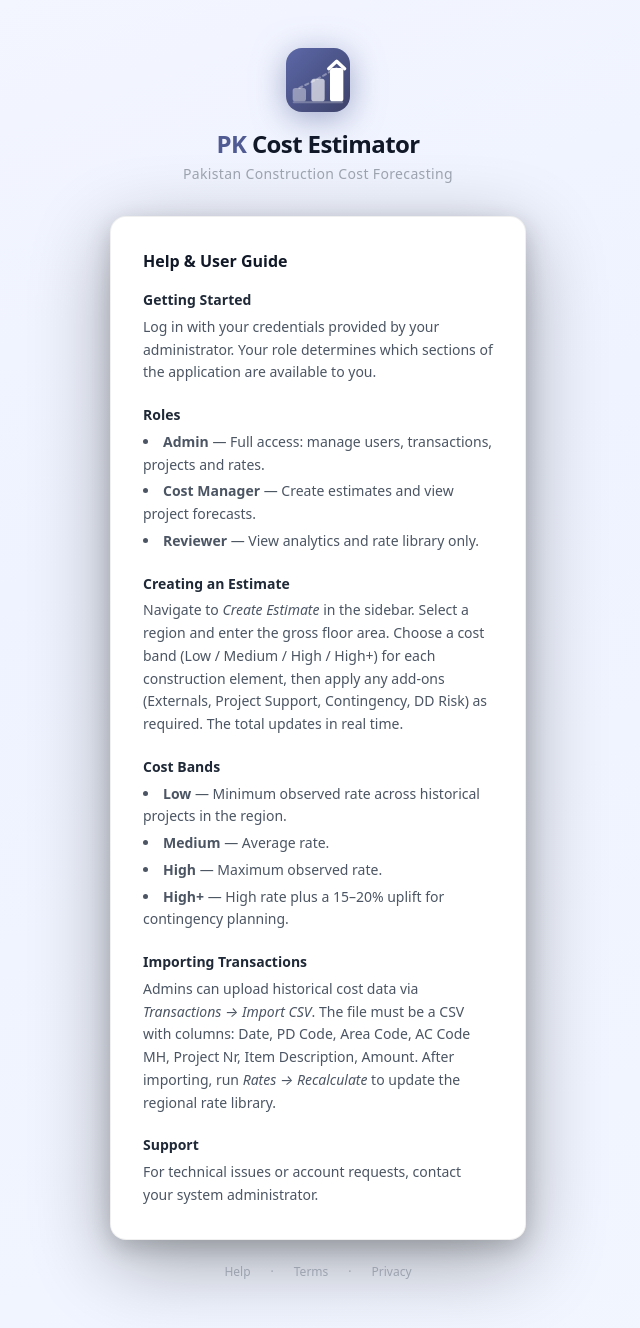
After one commit to Martih70/PKCostEstimator, a Laravel app: page /help in a window 1280 px wide. The commit adds this page. Shown: the whole page, without its empty margins (322-962 px from the left). Run offline with Laravel 12, Linux system fonts and the light colour scheme; style sheets or scripts are compiled from the project's sources; some web fonts are replaced.

Commit message:
Add Help, Terms and Privacy pages with sidebar and login footer links
- Public routes: /help, /terms, /privacy (no auth required)
- Help: user guide covering roles, estimating, cost bands, CSV import
- Terms: authorised use, estimate disclaimer, liability limitation
- Privacy: data held, usage, retention, cookies
- guest.blade.php: footer links below login card; $wide prop for wider
  card on content pages (42rem vs 26rem)
- app.blade.php: Help · Terms · Privacy links in sidebar footer

Co-Authored-By: Claude Sonnet 4.6 <noreply@anthropic.com>

```diff
--- a/resources/views/layouts/guest.blade.php
+++ b/resources/views/layouts/guest.blade.php
@@ -25,14 +25,16 @@
         @vite(['resources/css/app.css', 'resources/js/app.js'])
     </head>
     <body class="font-sans antialiased" style="background: linear-gradient(135deg, #f7fcff 0%, #f0f7ff 100%); color: #1b1b18; min-height: 100vh;">
-        <div class="min-h-screen flex items-center justify-center px-4 py-12" style="background: linear-gradient(160deg, #f4f6ff 0%, #eef3ff 40%, #f2f6ff 100%);">
-            <div class="w-full" style="max-width: 26rem;">
+        <div class="min-h-screen flex flex-col items-center justify-center px-4 py-12" style="background: linear-gradient(160deg, #f4f6ff 0%, #eef3ff 40%, #f2f6ff 100%);">
+            <div class="w-full" style="max-width: {{ $wide ?? false ? '42rem' : '26rem' }};">
                 <!-- Brand -->
                 <div class="flex flex-col items-center mb-8">
-                    <x-application-logo class="h-16 w-16 mb-4" style="filter: drop-shadow(0 6px 16px rgba(80,91,147,0.5));"/>
-                    <h1 class="text-2xl font-bold tracking-tight">
-                        <span style="color: #505b93;">PK</span><span class="text-gray-900"> Cost Estimator</span>
-                    </h1>
+                    <a href="{{ route('dashboard') }}" class="flex flex-col items-center group">
+                        <x-application-logo class="h-16 w-16 mb-4" style="filter: drop-shadow(0 6px 16px rgba(80,91,147,0.5));"/>
+                        <h1 class="text-2xl font-bold tracking-tight">
+                            <span style="color: #505b93;">PK</span><span class="text-gray-900"> Cost Estimator</span>
+                        </h1>
+                    </a>
                     <p class="text-sm text-gray-400 mt-1 tracking-wide">Pakistan Construction Cost Forecasting</p>
                 </div>
 
@@ -40,6 +42,15 @@
                 <div class="bg-white rounded-2xl px-8 py-8" style="border: 1px solid rgba(0,0,0,0.06); box-shadow: 0 22px 80px rgba(0,0,0,0.32), 0 8px 24px rgba(0,0,0,0.18);">
                     {{ $slot }}
                 </div>
+
+                <!-- Footer links -->
+                <div class="flex items-center justify-center gap-5 mt-6 text-xs text-gray-400">
+                    <a href="{{ route('help') }}"    class="hover:text-gray-600 transition">Help</a>
+                    <span>·</span>
+                    <a href="{{ route('terms') }}"   class="hover:text-gray-600 transition">Terms</a>
+                    <span>·</span>
+                    <a href="{{ route('privacy') }}" class="hover:text-gray-600 transition">Privacy</a>
+                </div>
             </div>
         </div>
     </body>
--- /dev/null
+++ b/resources/views/pages/help.blade.php
@@ -0,0 +1,46 @@
+<x-guest-layout :wide="true">
+    <h2 class="text-base font-bold text-gray-900 mb-4">Help &amp; User Guide</h2>
+
+    <div class="space-y-5 text-sm text-gray-600 leading-relaxed">
+
+        <div>
+            <h3 class="font-semibold text-gray-800 mb-1">Getting Started</h3>
+            <p>Log in with your credentials provided by your administrator. Your role determines which sections of the application are available to you.</p>
+        </div>
+
+        <div>
+            <h3 class="font-semibold text-gray-800 mb-1">Roles</h3>
+            <ul class="list-disc list-inside space-y-1">
+                <li><strong>Admin</strong> — Full access: manage users, transactions, projects and rates.</li>
+                <li><strong>Cost Manager</strong> — Create estimates and view project forecasts.</li>
+                <li><strong>Reviewer</strong> — View analytics and rate library only.</li>
+            </ul>
+        </div>
+
+        <div>
+            <h3 class="font-semibold text-gray-800 mb-1">Creating an Estimate</h3>
+            <p>Navigate to <em>Create Estimate</em> in the sidebar. Select a region and enter the gross floor area. Choose a cost band (Low / Medium / High / High+) for each construction element, then apply any add-ons (Externals, Project Support, Contingency, DD Risk) as required. The total updates in real time.</p>
+        </div>
+
+        <div>
+            <h3 class="font-semibold text-gray-800 mb-1">Cost Bands</h3>
+            <ul class="list-disc list-inside space-y-1">
+                <li><strong>Low</strong> — Minimum observed rate across historical projects in the region.</li>
+                <li><strong>Medium</strong> — Average rate.</li>
+                <li><strong>High</strong> — Maximum observed rate.</li>
+                <li><strong>High+</strong> — High rate plus a 15–20% uplift for contingency planning.</li>
+            </ul>
+        </div>
+
+        <div>
+            <h3 class="font-semibold text-gray-800 mb-1">Importing Transactions</h3>
+            <p>Admins can upload historical cost data via <em>Transactions → Import CSV</em>. The file must be a CSV with columns: Date, PD Code, Area Code, AC Code MH, Project Nr, Item Description, Amount. After importing, run <em>Rates → Recalculate</em> to update the regional rate library.</p>
+        </div>
+
+        <div>
+            <h3 class="font-semibold text-gray-800 mb-1">Support</h3>
+            <p>For technical issues or account requests, contact your system administrator.</p>
+        </div>
+
+    </div>
+</x-guest-layout>
--- a/routes/web.php
+++ b/routes/web.php
@@ -15,6 +15,11 @@ use Illuminate\Support\Facades\Route;
 Route::get('/', function () {
     return redirect()->route('dashboard');
 });
+
+// Public pages — no authentication required
+Route::get('/help',    fn() => view('pages.help'))->name('help');
+Route::get('/terms',   fn() => view('pages.terms'))->name('terms');
+Route::get('/privacy', fn() => view('pages.privacy'))->name('privacy');
 
 // Authenticated routes
 Route::middleware(['auth', 'verified'])->group(function () {
```
Also changed, not shown: resources/views/layouts/app.blade.php (+11 -0 lines), resources/views/pages/privacy.blade.php (added, +48 -0 lines), resources/views/pages/terms.blade.php (added, +38 -0 lines), 3 other files.
